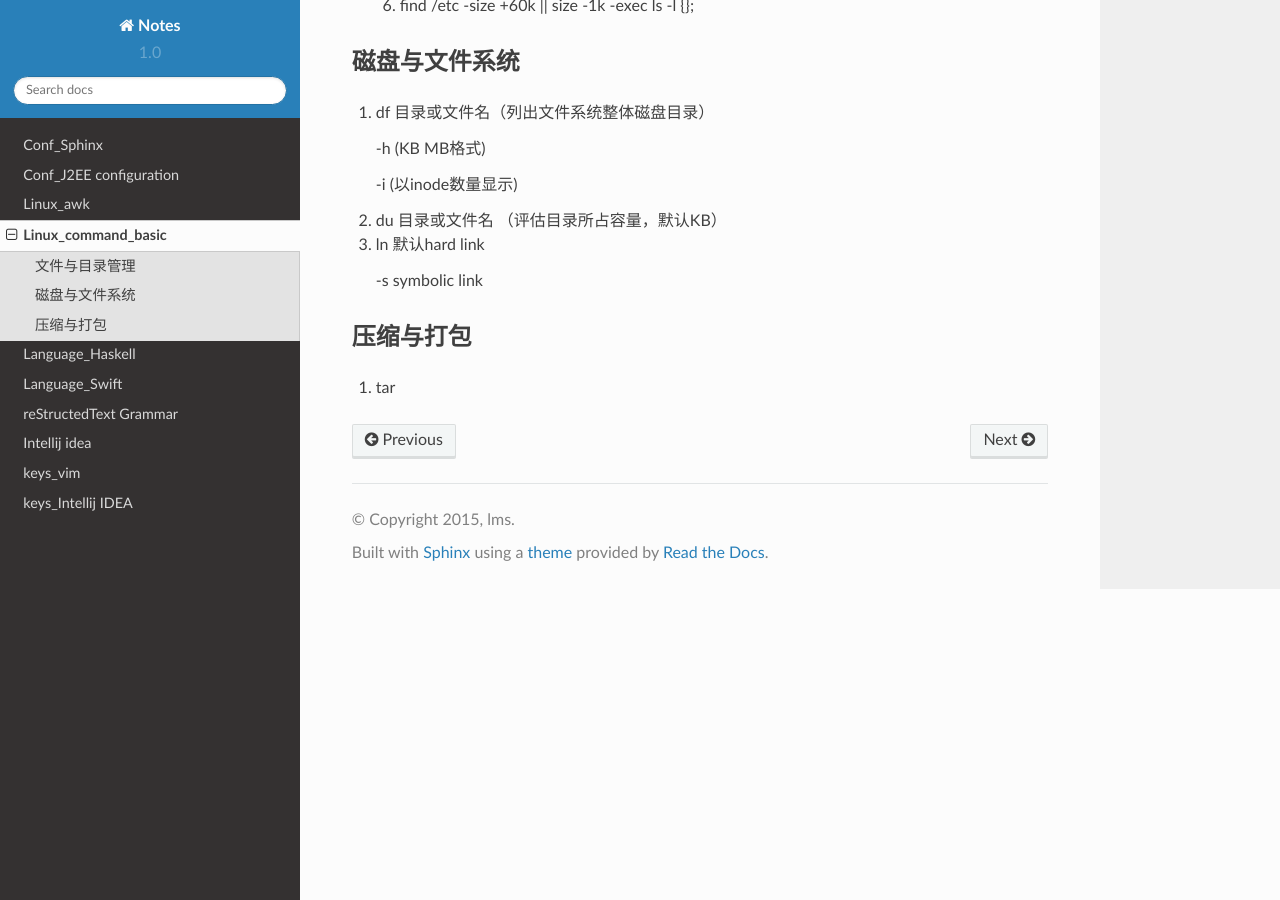
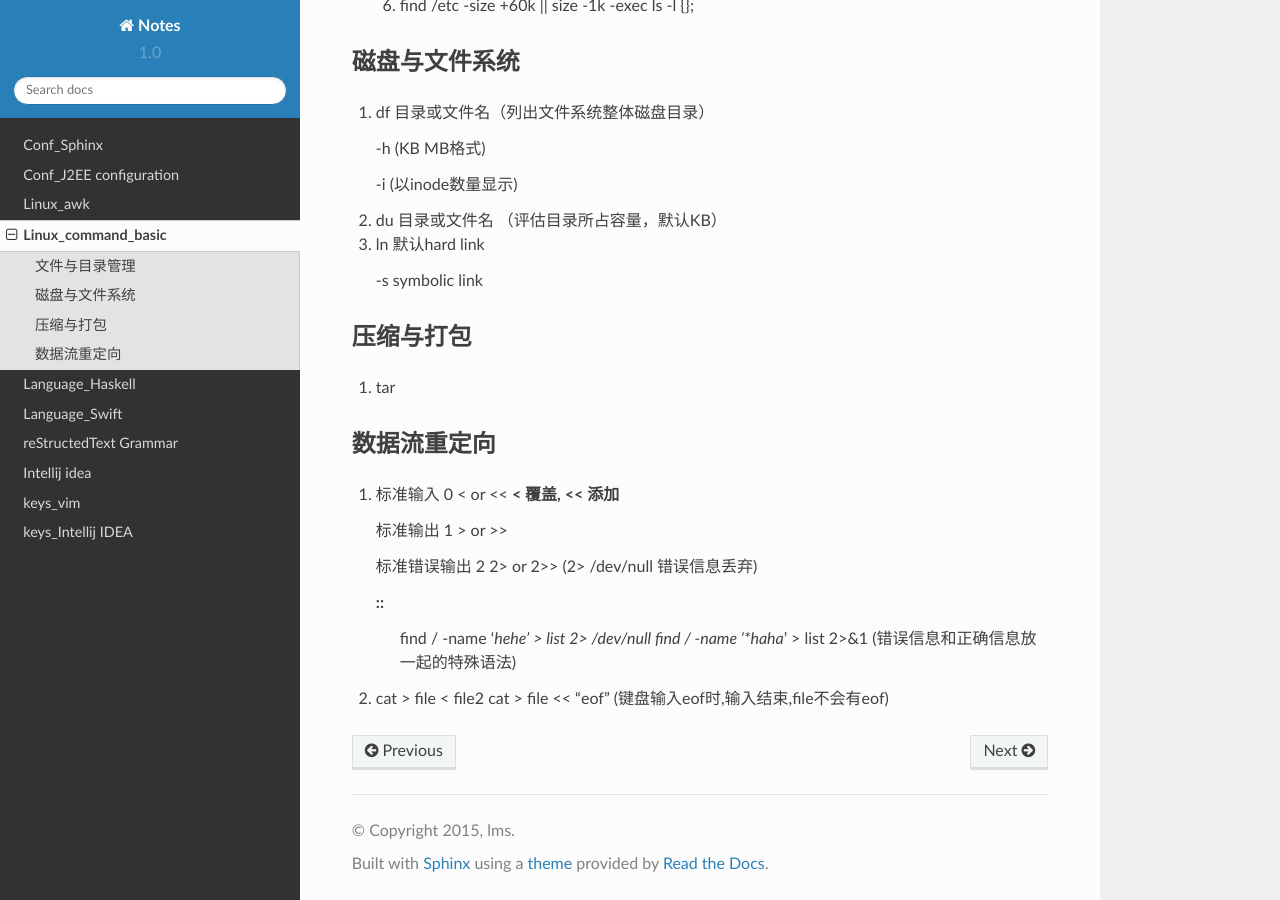
Before and after one commit to lmscsomg/Docs, a Sphinx documentation site: the page built from source/linux/command_basic.rst, in a window 1280 px wide and 900 px high, scrolled down 1557 px. Built offline with Sphinx 7.4.7 and the Read the Docs theme 2.0.0, drawn with Linux system fonts in a browser that asks for light colours.

Commit message:
update the docs

```diff
--- a/source/conf.py
+++ b/source/conf.py
@@ -19,7 +19,7 @@ on_rtd = os.environ.get('READTHEDOCS', None) == 'True'
 if not on_rtd:  # only import and set the theme if we're building docs locally
     import sphinx_rtd_theme
     html_theme = 'sphinx_rtd_theme'
-    html_theme_path = ["themes",]
+    html_theme_path = [sphinx_rtd_theme.get_html_theme_path()]
 # If extensions (or modules to document with autodoc) are in another directory,
 # add these directories to sys.path here. If the directory is relative to the
 # documentation root, use os.path.abspath to make it absolute, like shown here.
--- a/source/linux/command_basic.rst
+++ b/source/linux/command_basic.rst
@@ -92,3 +92,19 @@ Linux_command_basic
 压缩与打包
 ----------
 1. tar
+
+
+数据流重定向
+---------------
+1. 标准输入 0 < or << **< 覆盖, << 添加**
+
+   标准输出 1  > or >>
+
+   标准错误输出 2 2> or 2>> (2> /dev/null 错误信息丢弃)
+
+   ::
+        find / -name '*hehe' > list 2> /dev/null
+        find / -name '*haha*' > list 2>&1 (错误信息和正确信息放一起的特殊语法)
+
+2. cat > file < file2
+   cat > file << "eof" (键盘输入eof时,输入结束,file不会有eof)
```
Also changed, not shown: 8 other files.
